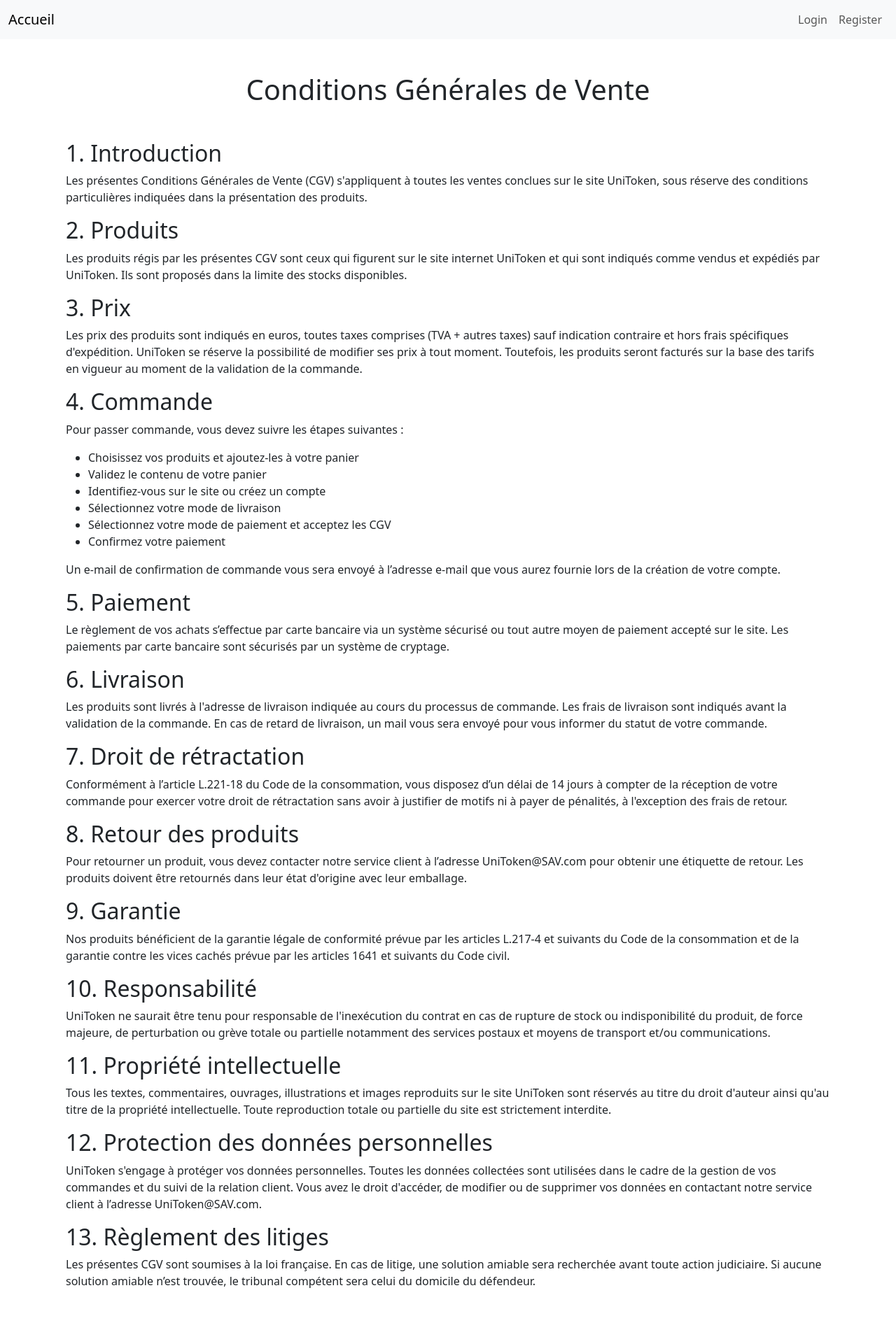
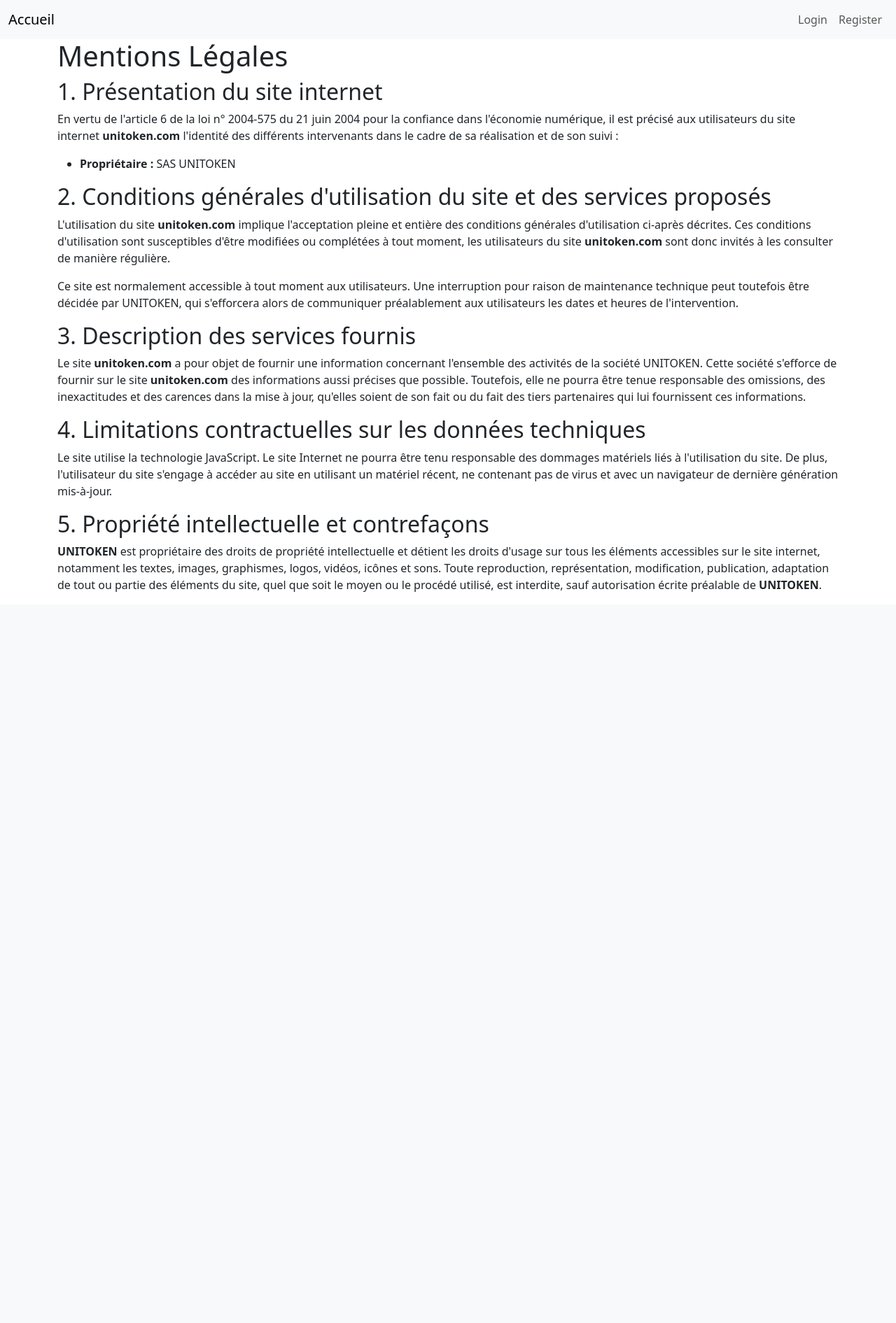
Before and after one commit to Sharkooss/Workshop24-25, a Symfony app: template templates/legal/terms.html.twig in a window 1280 px wide. Shown: the whole page at 70% size. After the commit the page ends 846 px from the top, so only its background shows below. Run offline with Twig, Linux system fonts and the light colour scheme; the template is opened without the code that fills it, so the values that code supplies are empty; some libraries are stand-ins or nearby versions.

Commit message:
FEAT terms, mention legal et politic de conf

```diff
--- a/src/Controller/LegalController.php
+++ b/src/Controller/LegalController.php
@@ -14,4 +14,9 @@
     {
         return $this->render('legal/terms.html.twig');
     }
+    #[Route('/politic', name: 'app_politic')]
+    public function politic(): Response
+    {
+        return $this->render('legal/politic.html.twig');
+    }
 }
--- a/templates/friend/index.html.twig
+++ b/templates/friend/index.html.twig
@@ -79,7 +79,10 @@
         {% for challenge in challengesReceived %}
             <li class="list-group-item d-flex justify-content-between align-items-center">
                 Défi reçu de {{ challenge.challenger.getName() }} : {{ challenge.amount }} UniTs
-                <a href="{{ path('app_challenge_accept', { id: challenge.id }) }}" class="btn btn-success">Accepter</a>
+                <div>
+                    <a href="{{ path('app_challenge_accept', { id: challenge.id }) }}" class="btn btn-success">Accepter</a>
+                    <a href="{{ path('app_challenge_refuse', { id: challenge.id }) }}" class="btn btn-danger">Refuser</a>
+                </div>
             </li>
         {% else %}
             <p>Vous n'avez reçu aucun défi.</p>
--- a/templates/home/index.html.twig
+++ b/templates/home/index.html.twig
@@ -67,7 +67,8 @@
 
     <footer>
         <ul class="list-unstyled">
-            <li><a href="{{ path('app_terms') }}">Conditions Générales De Ventes</a></li>
+            <li><a href="{{ path('app_terms') }}">Mentions légales</a></li>
+            <li><a href="{{ path('app_politic') }}">Politique de confidentialité </a></li>
         </ul>
     </footer>
 </div>
--- a/templates/legal/terms.html.twig
+++ b/templates/legal/terms.html.twig
@@ -1,59 +1,40 @@
 {# templates/legal/terms.html.twig #}
 {% extends 'base.html.twig' %}
 
-{% block title %}Conditions Générales de Vente{% endblock %}
+{% block title %}Mentions Légales{% endblock %}
 
 {% block body %}
-<div class="container mt-5 mb-5">
-    <h1 class="text-center mb-5">Conditions Générales de Vente</h1>
+<h1>Mentions Légales</h1>
 
-    <h2>1. Introduction</h2>
-    <p>Les présentes Conditions Générales de Vente (CGV) s'appliquent à toutes les ventes conclues sur le site UniToken, sous réserve des conditions particulières indiquées dans la présentation des produits.</p>
+<h2>1. Présentation du site internet</h2>
+<p>
+En vertu de l'article 6 de la loi n° 2004-575 du 21 juin 2004 pour la confiance dans l'économie numérique, il est précisé aux utilisateurs du site internet <strong>unitoken.com</strong> l'identité des différents intervenants dans le cadre de sa réalisation et de son suivi :
+</p>
+<ul>
+    <li><strong>Propriétaire :</strong> SAS UNITOKEN</li>
+</ul>
 
-    <h2>2. Produits</h2>
-    <p>Les produits régis par les présentes CGV sont ceux qui figurent sur le site internet UniToken et qui sont indiqués comme vendus et expédiés par UniToken. Ils sont proposés dans la limite des stocks disponibles.</p>
+<h2>2. Conditions générales d'utilisation du site et des services proposés</h2>
+<p>
+L'utilisation du site <strong>unitoken.com</strong> implique l'acceptation pleine et entière des conditions générales d'utilisation ci-après décrites. Ces conditions d'utilisation sont susceptibles d'être modifiées ou complétées à tout moment, les utilisateurs du site <strong>unitoken.com</strong> sont donc invités à les consulter de manière régulière.
+</p>
+<p>
+Ce site est normalement accessible à tout moment aux utilisateurs. Une interruption pour raison de maintenance technique peut toutefois être décidée par UNITOKEN, qui s'efforcera alors de communiquer préalablement aux utilisateurs les dates et heures de l'intervention.
+</p>
 
-    <h2>3. Prix</h2>
-    <p>Les prix des produits sont indiqués en euros, toutes taxes comprises (TVA + autres taxes) sauf indication contraire et hors frais spécifiques d'expédition. UniToken se réserve la possibilité de modifier ses prix à tout moment. Toutefois, les produits seront facturés sur la base des tarifs en vigueur au moment de la validation de la commande.</p>
+<h2>3. Description des services fournis</h2>
+<p>
+Le site <strong>unitoken.com</strong> a pour objet de fournir une information concernant l'ensemble des activités de la société UNITOKEN. Cette société s'efforce de fournir sur le site <strong>unitoken.com</strong> des informations aussi précises que possible. Toutefois, elle ne pourra être tenue responsable des omissions, des inexactitudes et des carences dans la mise à jour, qu'elles soient de son fait ou du fait des tiers partenaires qui lui fournissent ces informations.
+</p>
 
-    <h2>4. Commande</h2>
-    <p>Pour passer commande, vous devez suivre les étapes suivantes :</p>
-    <ul>
-        <li>Choisissez vos produits et ajoutez-les à votre panier</li>
-        <li>Validez le contenu de votre panier</li>
-        <li>Identifiez-vous sur le site ou créez un compte</li>
-        <li>Sélectionnez votre mode de livraison</li>
-        <li>Sélectionnez votre mode de paiement et acceptez les CGV</li>
-        <li>Confirmez votre paiement</li>
-    </ul>
-    <p>Un e-mail de confirmation de commande vous sera envoyé à l’adresse e-mail que vous aurez fournie lors de la création de votre compte.</p>
+<h2>4. Limitations contractuelles sur les données techniques</h2>
+<p>
+Le site utilise la technologie JavaScript. Le site Internet ne pourra être tenu responsable des dommages matériels liés à l'utilisation du site. De plus, l'utilisateur du site s'engage à accéder au site en utilisant un matériel récent, ne contenant pas de virus et avec un navigateur de dernière génération mis-à-jour.
+</p>
 
-    <h2>5. Paiement</h2>
-    <p>Le règlement de vos achats s’effectue par carte bancaire via un système sécurisé ou tout autre moyen de paiement accepté sur le site. Les paiements par carte bancaire sont sécurisés par un système de cryptage.</p>
+<h2>5. Propriété intellectuelle et contrefaçons</h2>
+<p>
+<strong>UNITOKEN</strong> est propriétaire des droits de propriété intellectuelle et détient les droits d'usage sur tous les éléments accessibles sur le site internet, notamment les textes, images, graphismes, logos, vidéos, icônes et sons. Toute reproduction, représentation, modification, publication, adaptation de tout ou partie des éléments du site, quel que soit le moyen ou le procédé utilisé, est interdite, sauf autorisation écrite préalable de <strong>UNITOKEN</strong>.
+</p>
 
-    <h2>6. Livraison</h2>
-    <p>Les produits sont livrés à l'adresse de livraison indiquée au cours du processus de commande. Les frais de livraison sont indiqués avant la validation de la commande. En cas de retard de livraison, un mail vous sera envoyé pour vous informer du statut de votre commande.</p>
-
-    <h2>7. Droit de rétractation</h2>
-    <p>Conformément à l’article L.221-18 du Code de la consommation, vous disposez d’un délai de 14 jours à compter de la réception de votre commande pour exercer votre droit de rétractation sans avoir à justifier de motifs ni à payer de pénalités, à l'exception des frais de retour.</p>
-
-    <h2>8. Retour des produits</h2>
-    <p>Pour retourner un produit, vous devez contacter notre service client à l’adresse UniToken@SAV.com pour obtenir une étiquette de retour. Les produits doivent être retournés dans leur état d'origine avec leur emballage.</p>
-
-    <h2>9. Garantie</h2>
-    <p>Nos produits bénéficient de la garantie légale de conformité prévue par les articles L.217-4 et suivants du Code de la consommation et de la garantie contre les vices cachés prévue par les articles 1641 et suivants du Code civil.</p>
-
-    <h2>10. Responsabilité</h2>
-    <p>UniToken ne saurait être tenu pour responsable de l'inexécution du contrat en cas de rupture de stock ou indisponibilité du produit, de force majeure, de perturbation ou grève totale ou partielle notamment des services postaux et moyens de transport et/ou communications.</p>
-
-    <h2>11. Propriété intellectuelle</h2>
-    <p>Tous les textes, commentaires, ouvrages, illustrations et images reproduits sur le site UniToken sont réservés au titre du droit d'auteur ainsi qu'au titre de la propriété intellectuelle. Toute reproduction totale ou partielle du site est strictement interdite.</p>
-
-    <h2>12. Protection des données personnelles</h2>
-    <p>UniToken s'engage à protéger vos données personnelles. Toutes les données collectées sont utilisées dans le cadre de la gestion de vos commandes et du suivi de la relation client. Vous avez le droit d'accéder, de modifier ou de supprimer vos données en contactant notre service client à l’adresse UniToken@SAV.com.</p>
-
-    <h2>13. Règlement des litiges</h2>
-    <p>Les présentes CGV sont soumises à la loi française. En cas de litige, une solution amiable sera recherchée avant toute action judiciaire. Si aucune solution amiable n’est trouvée, le tribunal compétent sera celui du domicile du défendeur.</p>
-
-</div>
 {% endblock %}
```
Also changed, not shown: src/Controller/FriendController.php (+18 -0 lines), templates/legal/politic.html.twig (added, +71 -0 lines).
